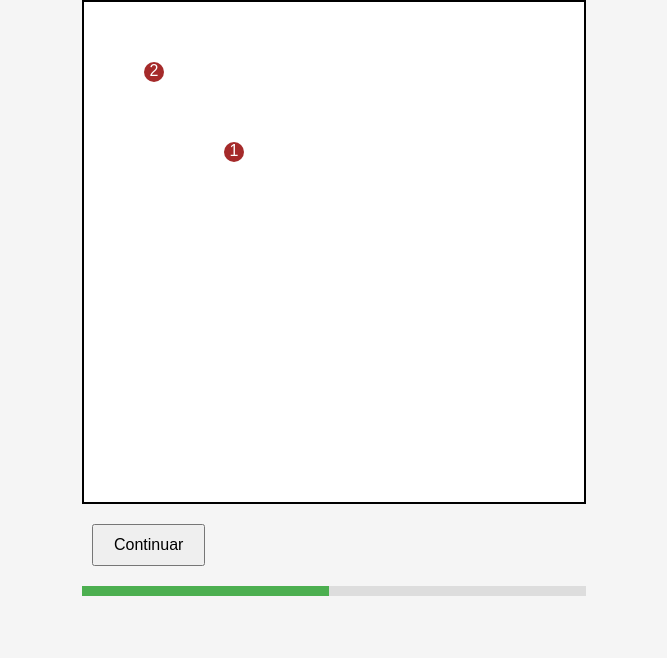
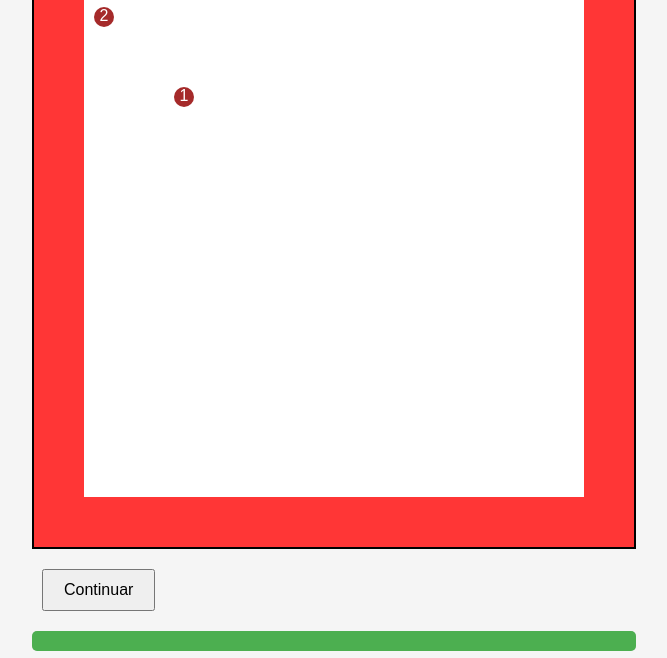
Before and after one commit to gabrielss2406/ConnectFarm-LocalizationSystem, a website: page public/index.html in a window 1280 px wide. Shown: the part 142-800 px from the top of the page, without its empty margins (306-973 px from the left). Drawn offline with Linux system fonts and the light colour scheme.

Commit message:
feat: real coords

```diff
--- a/public/index.html
+++ b/public/index.html
@@ -32,7 +32,17 @@
 
         let sending = false;
         let intervalId;
+        let progressIntervalId;
         const intervalDuration = 10000; // 10 seconds
+        const updateInterval = 100; // Update progress every 100ms
+
+        const terrainCenterLat = -22.25933; // Latitude central
+        const terrainCenterLng = -45.69096; // Longitude central
+        const terrainWidth = 600; // Pixels
+        const terrainHeight = 600; // Pixels
+
+        const widthInMeters = 707; // Tamanho do terreno em metros
+        const heightInMeters = 707; // Tamanho do terreno em metros
 
         function makeDraggable(cow) {
             let offsetX, offsetY, isDragging = false;
@@ -47,6 +57,7 @@
             document.addEventListener('mousemove', (event) => {
                 if (isDragging) {
                     const squareRect = square.getBoundingClientRect();
+
                     let x = event.clientX - squareRect.left - offsetX;
                     let y = event.clientY - squareRect.top - offsetY;
 
@@ -66,7 +77,6 @@
 
         function startMoving() {
             document.querySelectorAll('.cow').forEach(makeDraggable);
-            sending = true;
             updateProgressBar();
             intervalId = setInterval(() => {
                 if (sending) {
@@ -78,6 +88,7 @@
         function pause() {
             sending = false;
             clearInterval(intervalId);
+            clearInterval(progressIntervalId);
             document.querySelectorAll('.cow').forEach(cow => {
                 cow.style.cursor = 'default';
             });
@@ -90,6 +101,25 @@
             startMoving();
             pauseBtn.style.display = 'block';
             resumeBtn.style.display = 'none';
+        }
+
+        function convertPixelsToLatLng(x, y) {
+            const metersPerPixelX = widthInMeters / 500;
+            const metersPerPixelY = heightInMeters / 500;
+
+            const offsetX = x - (terrainWidth / 2);
+            const offsetY = (terrainHeight / 2) - y;
+
+            console.log("offsetX: ", offsetX)
+            console.log("offsetY: ", offsetY)
+
+            const latOffset = (offsetY * metersPerPixelY) / 111000; // Approximate conversion from meters to degrees
+            const lngOffset = (offsetX * metersPerPixelX) / (111000 * Math.cos(terrainCenterLat * Math.PI / 180)); // Approximate conversion from meters to degrees
+
+            return {
+                lat: terrainCenterLat + latOffset,
+                lng: terrainCenterLng + lngOffset
+            };
         }
 
         function convertUTCToTimezone(utcDate, timezoneOffsetMinutes) {
@@ -106,6 +136,8 @@
                 const utcTimestamp = new Date().toISOString();
                 const timezoneOffsetMinutes = -3 * 60;
                 const localTimestamp = convertUTCToTimezone(utcTimestamp, timezoneOffsetMinutes);
+                console.log(cow)
+                const { lat, lng } = convertPixelsToLatLng(x, y);
 
                 fetch('/api/locations', {
                     method: 'POST',
@@ -115,8 +147,8 @@
                     body: JSON.stringify({
                         farmId: "f721300f-f6a9-4d70-b343-82487d070be1",
                         cowId: cowId,
-                        latitude: x,
-                        longitude: y,
+                        latitude: lat,
+                        longitude: lng,
                         timestamp: localTimestamp
                     }),
                 }).then(response => {
@@ -130,22 +162,23 @@
         }
 
         function updateProgressBar() {
-            const progressBar = document.getElementById('progress-bar');
             let timeLeft = intervalDuration / 1000; // Convert to seconds
+            progressBar.style.width = '100%'; // Start with full width
 
             function update() {
-                timeLeft -= 1;
-                const percentage = (timeLeft / (intervalDuration / 1000)) * 100;
-                progressBar.style.width = `${percentage}%`;
+                if (sending) {
+                    timeLeft -= updateInterval / 1000;
+                    const percentage = (timeLeft / (intervalDuration / 1000)) * 100;
+                    progressBar.style.width = `${percentage}%`;
 
-                if (timeLeft <= 0) {
-                    timeLeft = intervalDuration / 1000; // Reset time
-                    progressBar.style.width = '100%';
+                    if (timeLeft <= 0) {
+                        timeLeft = intervalDuration / 1000; // Reset time
+                        progressBar.style.width = '100%';
+                    }
                 }
             }
 
-            update();
-            setInterval(update, 1000);
+            progressIntervalId = setInterval(update, updateInterval);
         }
 
         pauseBtn.addEventListener('click', pause);
--- a/public/style.css
+++ b/public/style.css
@@ -13,9 +13,10 @@ body {
 }
 
 #square {
-    width: 500px;
-    height: 500px;
+    width: 600px;
+    height: 600px;
     border: 2px solid black;
+    box-shadow: inset 0 0 0 50px #ff0000c9;
     position: relative;
     margin: 0 auto;
     background-color: #fff;
@@ -49,15 +50,15 @@ button {
 
 #progress-container {
     width: 100%;
+    height: 20px;
     background-color: #ddd;
-    height: 10px;
+    border-radius: 5px;
     margin-top: 20px;
-    position: relative;
 }
 
 #progress-bar {
     height: 100%;
-    width: 100%;
+    width: 0%;
     background-color: #4caf50;
-    transition: width 1s linear;
+    border-radius: 5px;
 }
```
